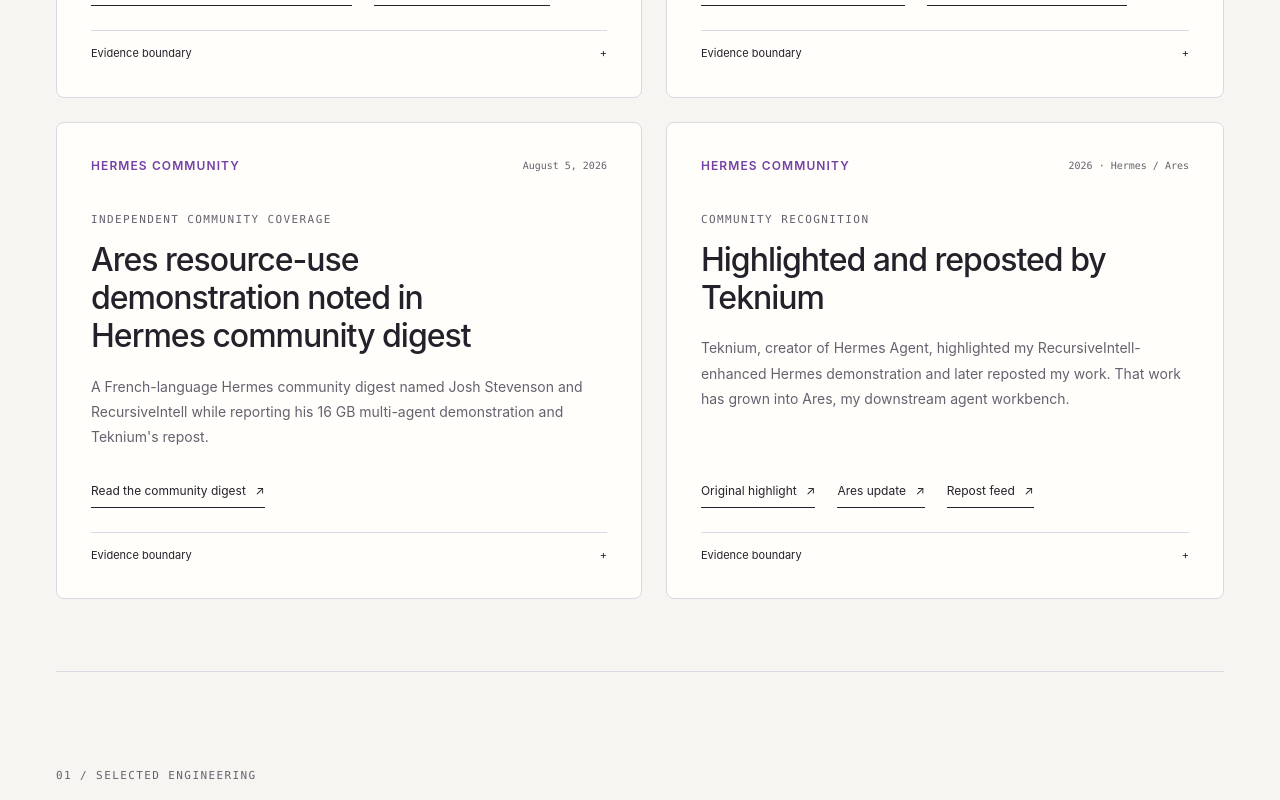
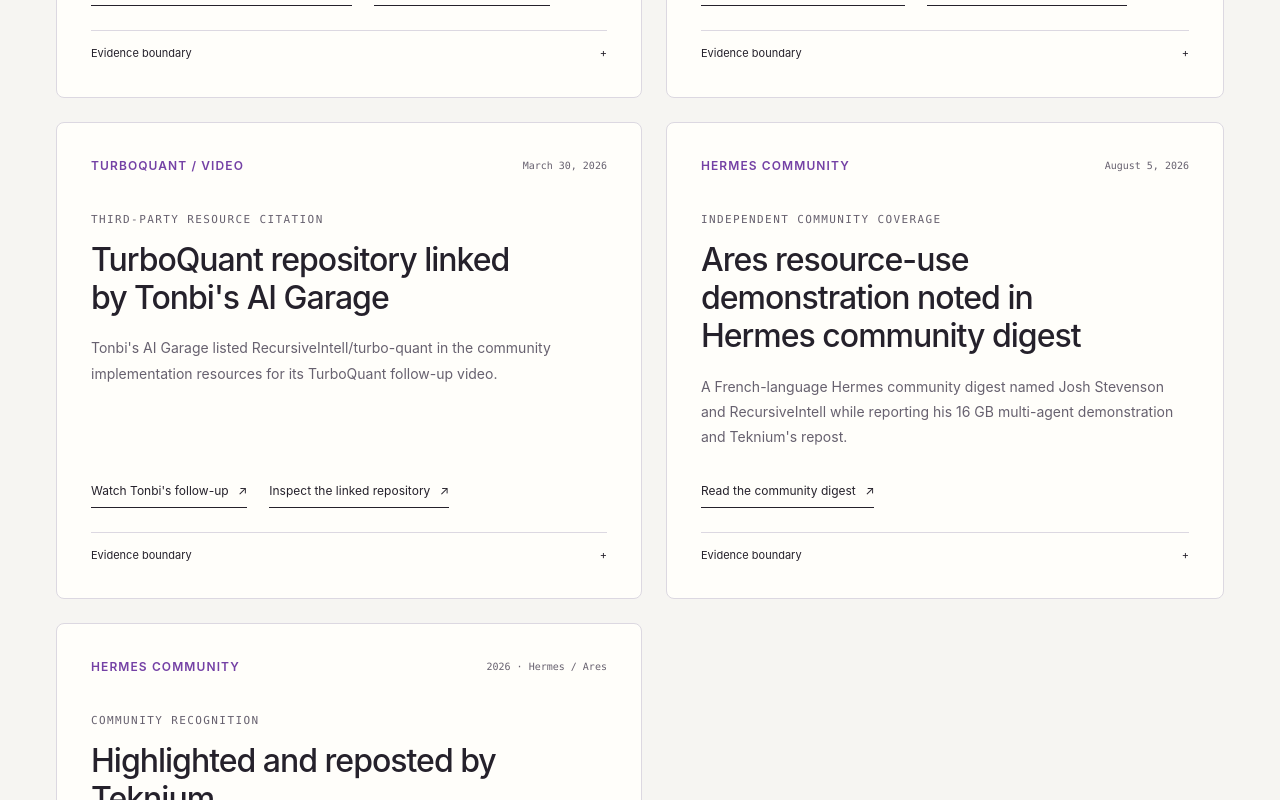
Before and after one commit to RecursiveIntell/recursiveintell-web, a Next.js app: page / in a window 1280 px wide. Shown: the part 2020-2820 px from the top of the page. Built offline with nearby package versions, Linux system fonts and the light colour scheme.

Commit message:
feat(recognition): cite independent TurboQuant video resource mention

```diff
--- a/app/data/achievements.ts
+++ b/app/data/achievements.ts
@@ -43,6 +43,18 @@ export const turboQuantCoverage = {
     "Michael Hannecke's article about TurboQuant named RecursiveIntell among the community's Rust implementations of the research.",
   boundary:
     "An independent article mention, not a peer review or performance certification of this particular implementation. The author's general TurboQuant performance claims must not be attributed to RecursiveIntell's benchmarks.",
+} as const;
+
+export const turboQuantVideoCoverage = {
+  title: "TurboQuant repository linked by Tonbi's AI Garage",
+  date: "2026-03-30",
+  dateLabel: "March 30, 2026",
+  video: "https://www.youtube.com/watch?v=4S5NIE_294U",
+  repository: "https://github.com/RecursiveIntell/turbo-quant",
+  summary:
+    "Tonbi's AI Garage listed RecursiveIntell/turbo-quant in the community implementation resources for its TurboQuant follow-up video.",
+  boundary:
+    "The video cites the repository as a community resource. Its experiments and performance results apply to Tonbi's implementation, not as third-party validation of RecursiveIntell's codecs.",
 } as const;
 
 export const hermesReviewEvidence = {
@@ -139,6 +151,20 @@ export const achievements = [
     ],
   },
   {
+    id: "turboquant-video",
+    label: "THIRD-PARTY RESOURCE CITATION",
+    date: turboQuantVideoCoverage.date,
+    dateLabel: turboQuantVideoCoverage.dateLabel,
+    mark: "TURBOQUANT / VIDEO",
+    title: turboQuantVideoCoverage.title,
+    body: turboQuantVideoCoverage.summary,
+    boundary: turboQuantVideoCoverage.boundary,
+    links: [
+      { label: "Watch Tonbi's follow-up", href: turboQuantVideoCoverage.video },
+      { label: "Inspect the linked repository", href: turboQuantVideoCoverage.repository },
+    ],
+  },
+  {
     id: "hermes-digest",
     label: "INDEPENDENT COMMUNITY COVERAGE",
     date: hermesDigestCoverage.date,
```
